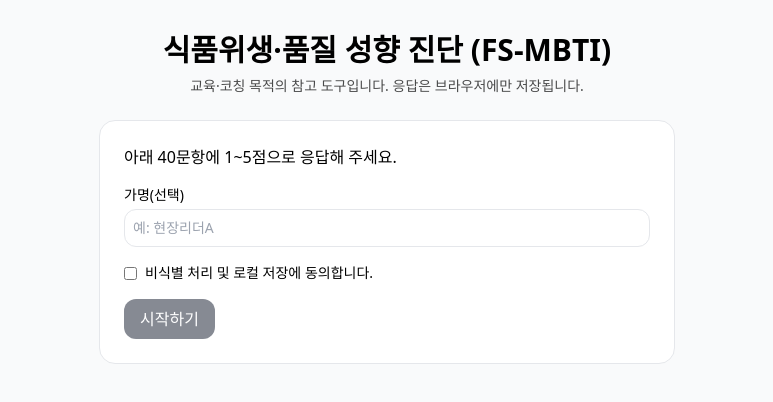
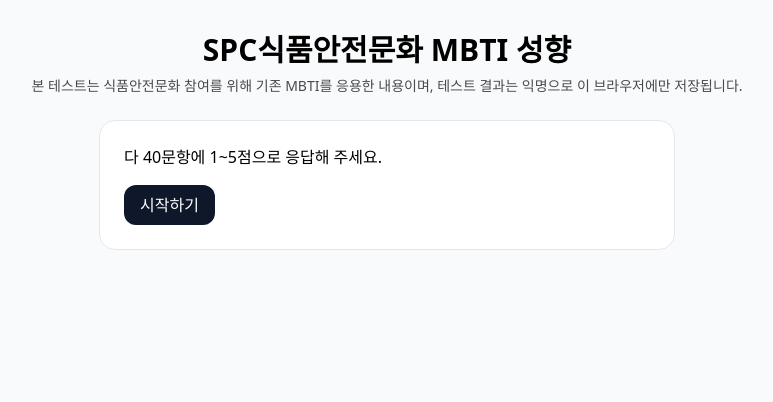
Before and after one commit to deardeergenie-svg/spc-foodsafety-mbti, a React (Vite) app: page / in a window 1280 px wide. Shown: the top 402 px of the page, without its empty margins (253-1026 px from the left). Built offline with nearby package versions, Linux system fonts and the light colour scheme.

Commit message:
Update App.jsx

```diff
--- a/src/App.jsx
+++ b/src/App.jsx
@@ -10,8 +10,8 @@
 function Header(){
   return (
     <header className="max-w-3xl mx-auto text-center mt-8 mb-6">
-      <h1 className="text-3xl font-extrabold">식품위생·품질 성향 진단 (FS‑MBTI)</h1>
-      <p className="text-sm opacity-70 mt-2">교육·코칭 목적의 참고 도구입니다. 응답은 브라우저에만 저장됩니다.</p>
+      <h1 className="text-3xl font-extrabold">SPC식품안전문화 MBTI 성향 </h1>
+      <p className="text-sm opacity-70 mt-2">본 테스트는 식품안전문화 참여를 위해 기존 MBTI를 응용한 내용이며, 테스트 결과는 익명으로 이 브라우저에만 저장됩니다.</p>
     </header>
   );
 }
@@ -19,15 +19,9 @@
 function Start({onStart,nickname,setNickname,consent,setConsent}){
   return (
     <div className="max-w-xl mx-auto rounded-2xl border bg-white p-6 space-y-4">
-      <p>아래 40문항에 1~5점으로 응답해 주세요.</p>
-      <label className="block text-sm">가명(선택)
-        <input className="mt-1 w-full rounded-xl border p-2" value={nickname} onChange={e=>setNickname(e.target.value)} placeholder="예: 현장리더A" />
-      </label>
-      <label className="flex items-center gap-2 text-sm">
-        <input type="checkbox" checked={consent} onChange={e=>setConsent(e.target.checked)} />
-        <span>비식별 처리 및 로컬 저장에 동의합니다.</span>
-      </label>
-      <button disabled={!consent} className="px-4 py-2 rounded-xl text-white disabled:opacity-50" style={{background:BRAND.primary}} onClick={onStart}>시작하기</button>
+      <p>다 40문항에 1~5점으로 응답해 주세요.</p>
+      <button className="px-4 py-2 rounded-xl text-white" style={{background:BRAND.primary}} onClick={onStart}>
+  시작하기 </button>
     </div>
   );
 }
```
